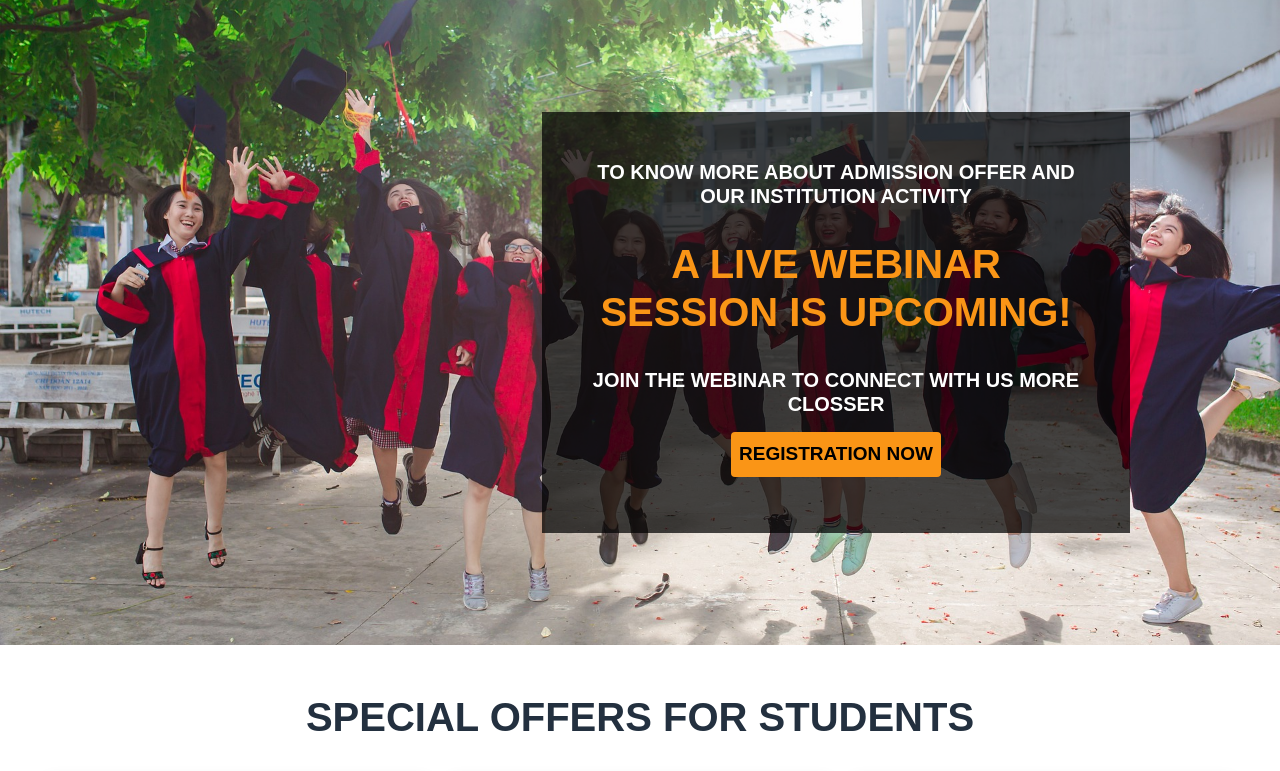
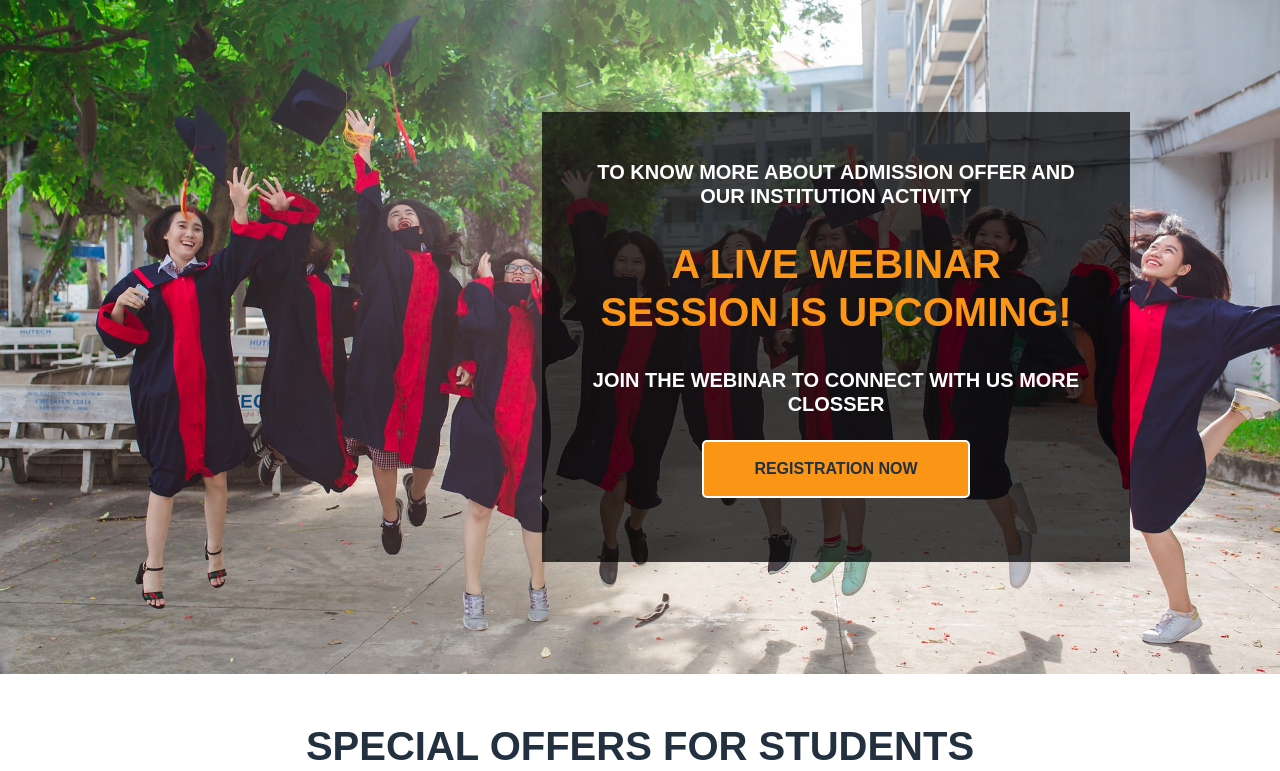
Before and after one commit to iqbal9865/Admission-Funnel, a React (Create React App) app: page /admissionOffer in a window 1280 px wide. Shown: the top 771 px of the page. Built offline with nearby package versions, Linux system fonts and the light colour scheme; no server answers; grey boxes are pictures that could not be loaded.

Commit message:
autoplay off

```diff
--- a/src/components/BridgePage/BridgePageMain/BridgeMain.js
+++ b/src/components/BridgePage/BridgePageMain/BridgeMain.js
@@ -4,6 +4,7 @@ import Blogs from '../Blogs/Blogs';
 import Offers from '../Offers/Offers';
 import Testimonials from '../Testimonials/Testimonials';
 import Videos from '../WebinarVideos/Videos';
+import UnlockAdmission from '../UnlockAdmission/UnlockAdmission';
 import Events from '../Events/Events';
 import BridgeMainCSS from './BridgePageMain.module.css';
 import {Link} from 'react-router-dom';
@@ -31,7 +32,7 @@ const BridgeMain = () => {
             </div>
 
             <Testimonials />
-            <button className='btn btn-warning p-2 m-2'> <Link style={{color:'black', textDecoration:'none'}} to="/admissionInfo">Admission Information</Link> </button>
+            <UnlockAdmission />
             <MessengerCustomerChat
                 pageId="104893022032193"
                 appId="207350864898723"
--- a/src/components/BridgePage/BridgePageTop/BridgeTop.js
+++ b/src/components/BridgePage/BridgePageTop/BridgeTop.js
@@ -34,7 +34,7 @@ const BridgeTop = () => {
                 <h1 className='py-4' style={{fontWeight:'700',color:'#FA9516'}}>A LIVE WEBINAR SESSION IS UPCOMING!</h1>
                 <h5 style={{fontWeight:'700'}}>JOIN THE WEBINAR TO CONNECT WITH US MORE CLOSSER</h5>
 
-                <button onClick={openModal} className={`btn p-2 my-2 ${BridgeTopCSS.regbtn}`} style={{color:"black", backgroundColor:'#FA9516', fontWeight:'700',fontSize:'19px',border:'none'}}>REGISTRATION NOW</button>
+                <button onClick={openModal} className={`my-3 ${BridgeTopCSS.btnreg} ${BridgeTopCSS.btnregh}`}>REGISTRATION NOW</button>
                 <Registration modalIsOpen={modalIsOpen} closeModal={closeModal} />
               </div>
           </div>
--- a/src/components/BridgePage/BridgePageTop/BridgeTop.module.css
+++ b/src/components/BridgePage/BridgePageTop/BridgeTop.module.css
@@ -5,6 +5,18 @@
     background-size: cover;
     padding:4em;
 }
-.regbtn:hover{
-    text-decoration:underline;
+.btnreg{
+    background-color: #FA9516;
+    border: 2px solid #ffffff;
+    border-radius: 5px;
+    color: #23303F;
+    padding: 15px 50px;
+    font-size: 16px;
+    font-weight: 700;
+    cursor: pointer;
 }
+
+.btnregh:hover{
+    background-color: #23303F;
+    color: aliceblue;
+}
--- a/src/components/BridgePage/Testimonials/Testimonials.js
+++ b/src/components/BridgePage/Testimonials/Testimonials.js
@@ -21,7 +21,7 @@ const Testimonials = () => {
                             <div className="player-wrapper">
                                 <ReactPlayer  url="https://youtu.be/GNB-lK_cAXo"
                                     className="react-player"
-                                    playing
+                                    playing = {false}
                                     // controls={false}
                                     autoPlay={false}
                                     autoStart={false}
--- /dev/null
+++ b/src/components/BridgePage/UnlockAdmission/UnlockAdmission.js
@@ -0,0 +1,18 @@
+import React from 'react';
+import { Link } from 'react-router-dom';
+import { FontAwesomeIcon } from '@fortawesome/react-fontawesome'
+import UnlockAdmissionCSS from './UnlockAdmission.module.css';
+import { faSignOutAlt } from '@fortawesome/free-solid-svg-icons'
+const UnlockAdmission = () => {
+    return(
+        <div>
+            <div style={{backgroundColor: '#2E374E', marginTop: '50px'}}>
+                <div style={{paddingTop: '70px', paddingBottom: '70px'}}>
+                    <button className={`${UnlockAdmissionCSS.btnUnlock}`} style={{fontSize: '25px', fontWeight: '700', textTransform: 'uppercase'}}> <Link style={{color:'black', textDecoration:'none'}} to="/admissionInfo">Admission Information <FontAwesomeIcon icon={faSignOutAlt} /> </Link> </button>
+                </div>
+            </div>
+        </div>
+    )
+}
+
+export default UnlockAdmission;
--- /dev/null
+++ b/src/components/BridgePage/UnlockAdmission/UnlockAdmission.module.css
@@ -0,0 +1,13 @@
+.btnUnlock {
+    background-color: #FA9516;
+    border: 2px solid #ffffff;
+    border-radius: 5px;
+    color: #23303F;
+    padding: 15px 50px;
+    font-size: 16px;
+    cursor: pointer;
+  }
+
+  .btnUnlock:hover {
+    background-color: #ffffff;
+  }
--- a/src/components/BridgePage/WebinarVideos/Video.js
+++ b/src/components/BridgePage/WebinarVideos/Video.js
@@ -7,7 +7,7 @@ const Video = ({video}) => {
             <div class="card shadow" >
                 <div className="">
                     <ReactPlayer url={video.url} className="react-player"
-                        playing
+                        playing = {false}
                         width="100%"
                         height="100%"
                         autoPlay={false}
```
